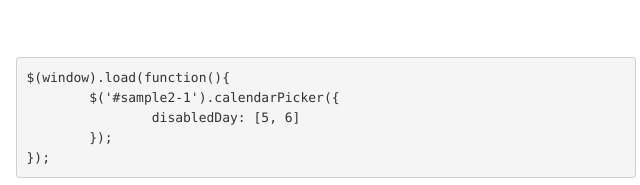
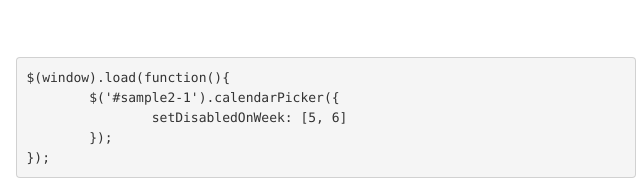
Before and after one commit to rin316/jquery.calendarPicker, a plain HTML site: page index.html in a window 1280 px wide. Shown: the part 852-1037 px from the top of the page, 474-1114 px from the left. Drawn offline with Linux system fonts and the light colour scheme.

Commit message:
fix name: disabledDay → setDisabledOnWeek

```diff
--- a/index.html
+++ b/index.html
@@ -2457,7 +2457,7 @@ $(window).load(function(){
 <pre>
 $(window).load(function(){
 	$('#sample2-1').calendarPicker({
-		disabledDay: [5, 6]
+		setDisabledOnWeek: [5, 6]
 	});
 });
 </pre>
--- a/main.js
+++ b/main.js
@@ -10,7 +10,7 @@
 
 	$(window).load(function(){
 		$('#sample2-1').calendarPicker({
-			disabledDay: [5, 6]
+			setDisabledOnWeek: [5, 6]
 		});
 	});
 })(jQuery, this)
```
